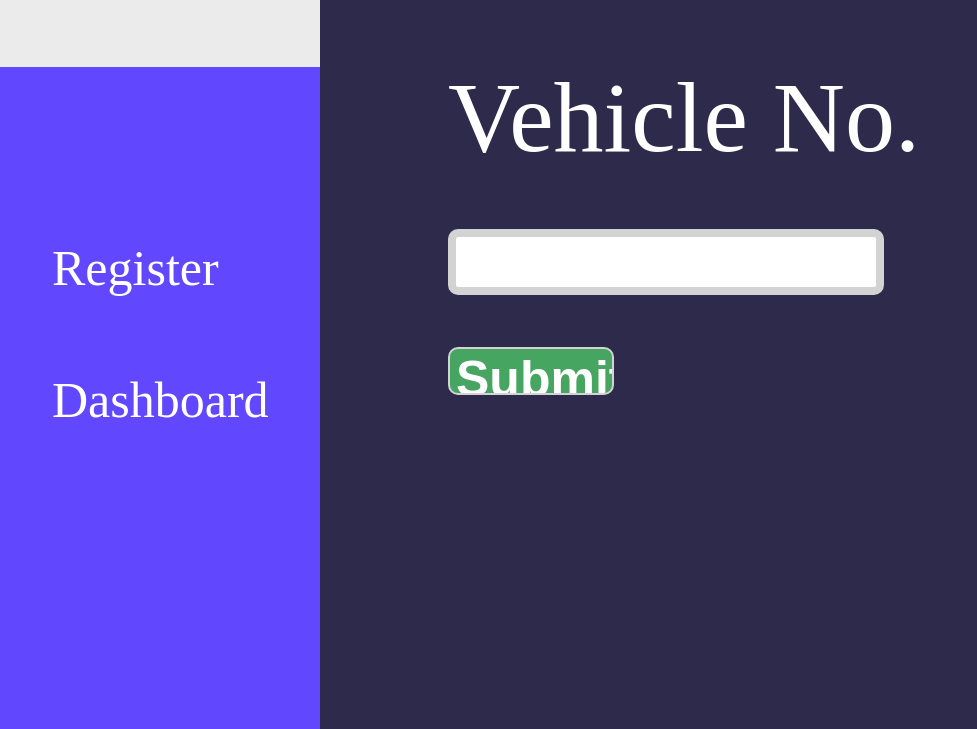
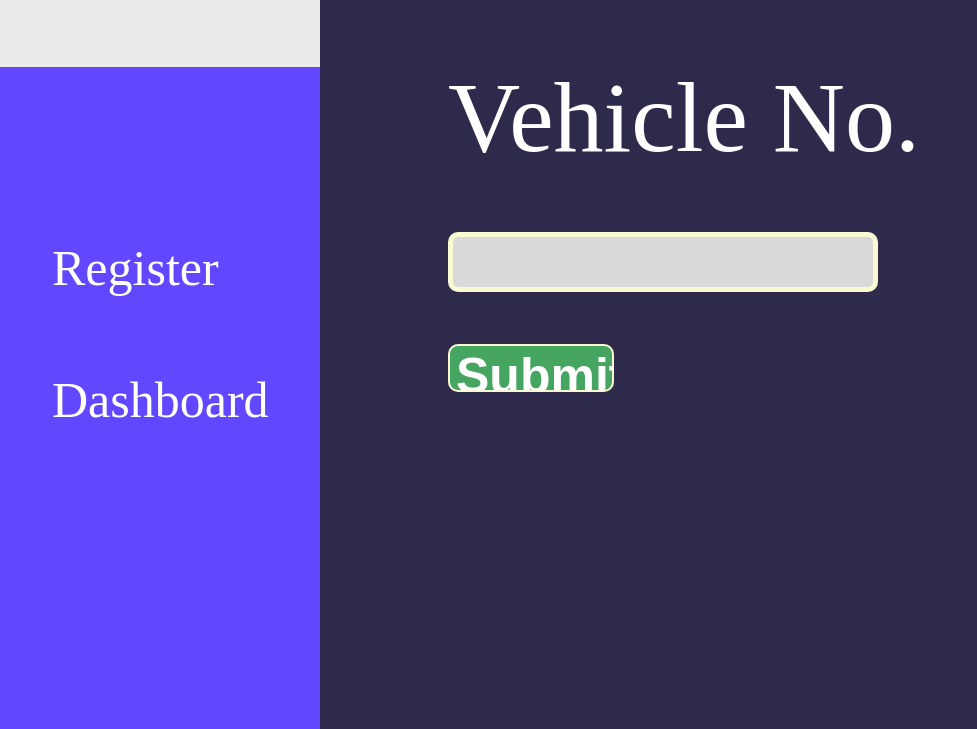
Before and after one commit to IamAbhinav03/Project-Yellow, a plain HTML site: page frontend/index.html in a window 1280 px wide. Shown: the part 132-861 px from the top of the page, without its empty margins (0-977 px from the left). Drawn offline with Linux system fonts and the light colour scheme.

Commit message:
Changed border color of form input

```diff
--- a/frontend/style.css
+++ b/frontend/style.css
@@ -67,7 +67,8 @@ img {
 }
 
 #v-no-input {
-  border: 8px solid lightgrey;
+  background-color: #d9d9d9;
+  border: 5px solid lightgoldenrodyellow;
   border-radius: 10px;
   height: 6vh;
   width: 50%;
@@ -76,7 +77,7 @@ img {
 }
 
 #v-no-submit {
-  border: 2px solid lightgray;
+  border: 2px solid lightgoldenrodyellow;
   border-radius: 10px;
   background-color: #46a561;
   height: 6vh;
```
